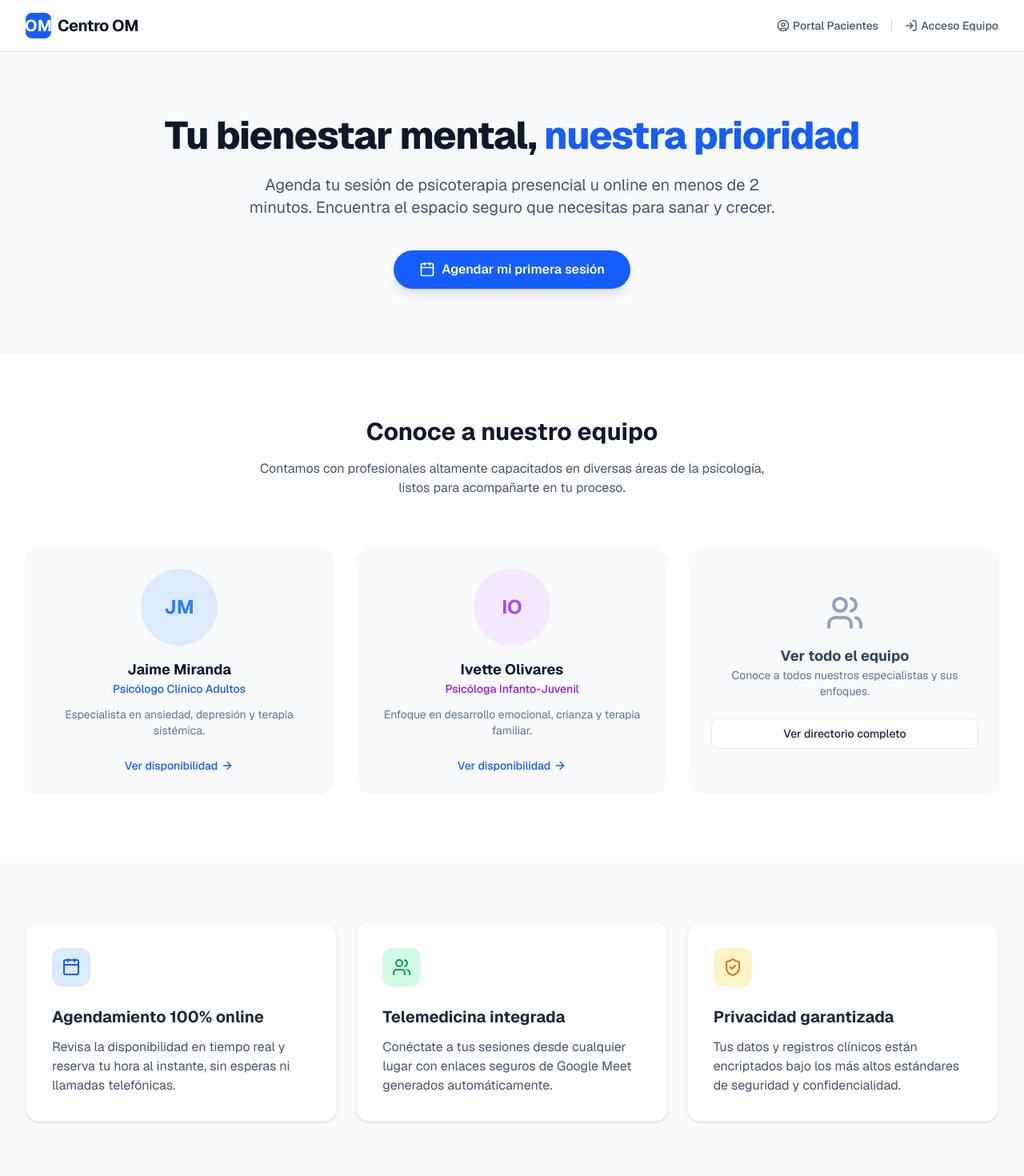
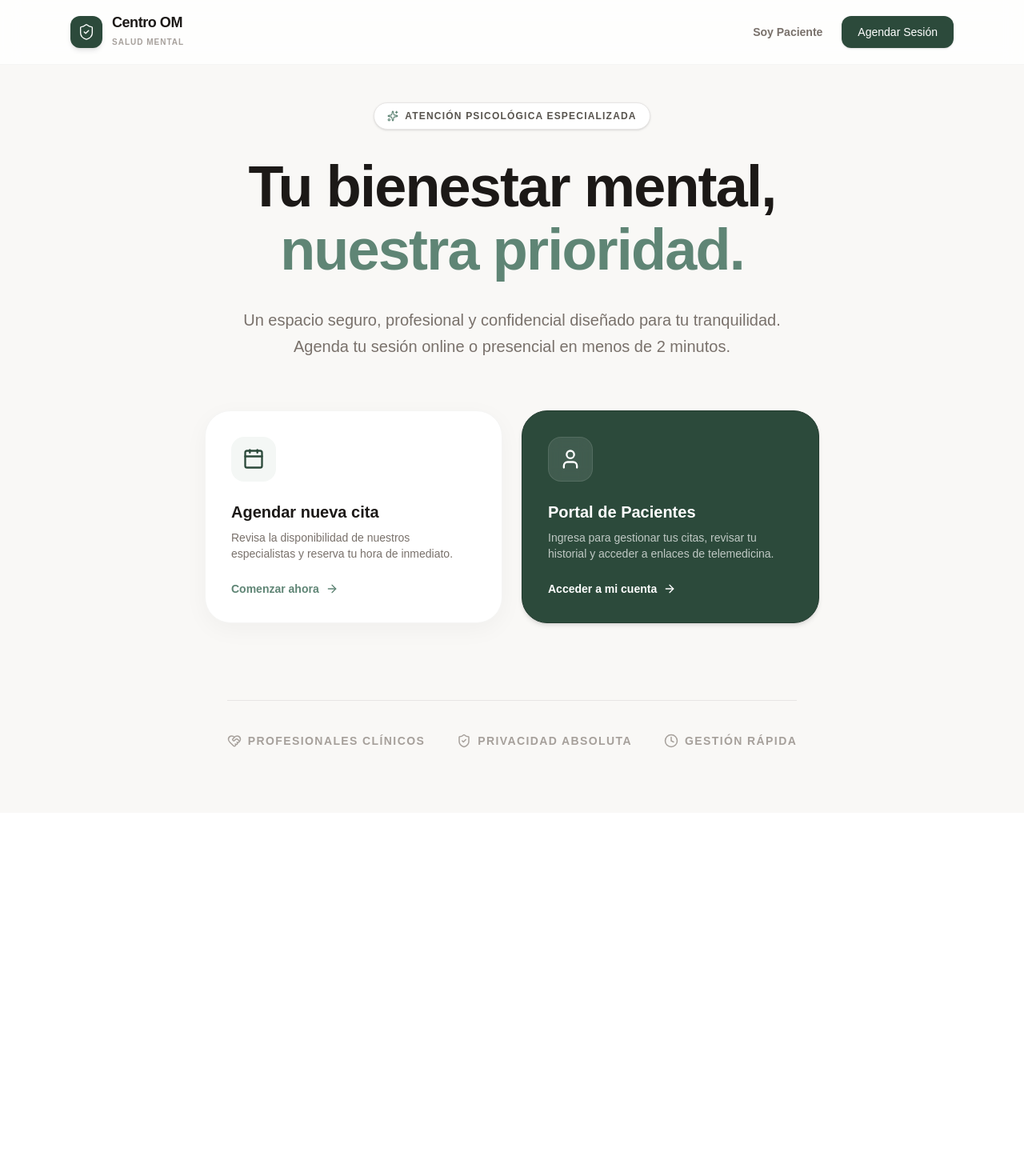
Before and after one commit to psjmirandac-art/sistema-clinico-om, a Next.js app: page / in a window 1280 px wide. Shown: the top 1470 px of the page at 80% size. After the commit the page ends 1016 px from the top, so only its background shows below. Built offline with nearby package versions, Linux system fonts and the light colour scheme.

Commit message:
feat: inyeccion de landing page premium y configuracion global de tipografia

```diff
--- a/app/layout.tsx
+++ b/app/layout.tsx
@@ -1,29 +1,29 @@
-import type { Metadata } from "next";
-import { Geist, Geist_Mono } from "next/font/google";
-import "./globals.css";
+import type { Metadata } from 'next';
+import { Plus_Jakarta_Sans } from 'next/font/google';
+import './globals.css';
 
-const geistSans = Geist({
-  variable: "--font-geist-sans",
-  subsets: ["latin"],
-});
-
-const geistMono = Geist_Mono({
-  variable: "--font-geist-mono",
-  subsets: ["latin"],
+// Fuente premium geométrica y legible, ideal para salud y finanzas
+const jakarta = Plus_Jakarta_Sans({
+  subsets: ['latin'],
+  variable: '--font-jakarta',
+  display: 'swap',
 });
 
 export const metadata: Metadata = {
-  title: "Create Next App",
-  description: "Generated by create next app",
+  title: 'Centro OM | Salud Mental Integral',
+  description: 'Sistema de agendamiento clínico y portal de pacientes.',
 };
 
-export default function RootLayout({ children }: LayoutProps<"/">) {
+export default function RootLayout({
+  children,
+}: {
+  children: React.ReactNode
+}) {
   return (
-    <html
-      lang="en"
-      className={`${geistSans.variable} ${geistMono.variable} h-full antialiased`}
-    >
-      <body className="min-h-full flex flex-col">{children}</body>
+    <html lang="es" className={`${jakarta.variable} font-sans scroll-smooth`}>
+      <body className="bg-[#F9F8F6] text-stone-800 antialiased selection:bg-[#E4ECE7] selection:text-[#2C4A3B]">
+        {children}
+      </body>
     </html>
   );
 }
--- a/app/page.tsx
+++ b/app/page.tsx
@@ -1,130 +1,131 @@
+'use client';
+
 import Link from 'next/link';
-import { Calendar, Users, ShieldCheck, ArrowRight, UserCircle, LogIn } from 'lucide-react';
+import { motion } from 'framer-motion';
+import { Calendar, User, ArrowRight, ShieldCheck, HeartHandshake, Clock, Sparkles } from 'lucide-react';
 
 export default function LandingPage() {
+  // Variantes de animación para efecto cascada
+  const containerVariants = {
+    hidden: { opacity: 0 },
+    show: {
+      opacity: 1,
+      transition: { staggerChildren: 0.15, delayChildren: 0.1 }
+    }
+  };
+
+  const itemVariants = {
+    hidden: { opacity: 0, y: 20 },
+    show: { opacity: 1, y: 0, transition: { type: "spring", stiffness: 300, damping: 24 } }
+  };
+
   return (
-    <div className="min-h-screen bg-slate-50 font-sans text-slate-800">
-      {/* NAVEGACIÓN SUPERIOR */}
-      <nav className="w-full bg-white border-b border-slate-200 sticky top-0 z-50">
-        <div className="max-w-7xl mx-auto px-4 sm:px-6 lg:px-8 h-16 flex items-center justify-between">
-          <div className="flex items-center gap-2">
-            <div className="w-8 h-8 bg-blue-600 rounded-lg flex items-center justify-center">
-              <span className="text-white font-bold text-xl">OM</span>
+    <div className="min-h-screen flex flex-col bg-[#F9F8F6] font-sans selection:bg-[#E4ECE7]">
+
+      {/* NAVBAR PREMIUM */}
+      <motion.nav
+        initial={{ y: -20, opacity: 0 }}
+        animate={{ y: 0, opacity: 1 }}
+        transition={{ duration: 0.5 }}
+        className="w-full fixed top-0 bg-white/80 backdrop-blur-md border-b border-stone-100 z-50"
+      >
+        <div className="max-w-6xl mx-auto px-6 h-20 flex items-center justify-between">
+          <div className="flex items-center gap-3">
+            <div className="h-10 w-10 bg-[#2C4A3B] text-white rounded-xl flex items-center justify-center shadow-md">
+              <ShieldCheck size={22} strokeWidth={1.5} />
             </div>
-            <span className="font-bold text-xl tracking-tight text-slate-900">Centro OM</span>
+            <div>
+              <h1 className="font-bold text-stone-900 text-lg leading-tight tracking-tight">Centro OM</h1>
+              <span className="text-[10px] font-semibold text-stone-400 uppercase tracking-widest">Salud Mental</span>
+            </div>
           </div>
 
-          <div className="flex items-center gap-4">
-            <Link href="/portal-pacientes" className="text-sm font-medium text-slate-600 hover:text-blue-600 flex items-center gap-1 transition-colors">
-              <UserCircle className="w-4 h-4" />
-              Portal Pacientes
+          <div className="hidden sm:flex items-center gap-6">
+            <Link href="/portal-pacientes" className="text-sm font-semibold text-stone-500 hover:text-stone-900 transition-colors">
+              Soy Paciente
             </Link>
-            <div className="w-px h-4 bg-slate-300"></div>
-            <Link href="/admin" className="text-sm font-medium text-slate-600 hover:text-blue-600 flex items-center gap-1 transition-colors">
-              <LogIn className="w-4 h-4" />
-              Acceso Equipo
+            <Link href="/agendar" className="bg-[#2C4A3B] text-white hover:bg-[#233b2f] transition-all px-5 py-2.5 rounded-xl font-medium text-sm shadow-sm">
+              Agendar Sesión
             </Link>
           </div>
         </div>
-      </nav>
+      </motion.nav>
 
-      {/* HERO SECTION (Bienvenida) */}
-      <section className="max-w-7xl mx-auto px-4 sm:px-6 lg:px-8 py-20 text-center">
-        <h1 className="text-5xl font-extrabold text-slate-900 mb-6 tracking-tight">
-          Tu bienestar mental, <span className="text-blue-600">nuestra prioridad</span>
-        </h1>
-        <p className="text-xl text-slate-600 mb-10 max-w-2xl mx-auto">
-          Agenda tu sesión de psicoterapia presencial u online en menos de 2 minutos.
-          Encuentra el espacio seguro que necesitas para sanar y crecer.
-        </p>
-        <div className="flex justify-center gap-4">
-          <Link href="/agendar" className="bg-blue-600 text-white px-8 py-3 rounded-full font-semibold hover:bg-blue-700 flex items-center gap-2 transition-all shadow-lg hover:shadow-blue-200">
-            <Calendar className="w-5 h-5" />
-            Agendar mi primera sesión
-          </Link>
-        </div>
-      </section>
+      {/* HERO SECTION */}
+      <main className="flex-1 flex flex-col items-center justify-center pt-32 pb-20 px-6">
+        <motion.div
+          variants={containerVariants}
+          initial="hidden"
+          animate="show"
+          className="max-w-4xl w-full text-center space-y-8"
+        >
+          {/* Badge Superior */}
+          <motion.div variants={itemVariants} className="flex justify-center">
+            <span className="bg-white border border-stone-200 text-stone-600 text-xs font-bold px-4 py-2 rounded-full uppercase tracking-widest shadow-sm flex items-center gap-2">
+              <Sparkles size={14} className="text-[#5F8575]" /> Atención Psicológica Especializada
+            </span>
+          </motion.div>
 
-      {/* SECCIÓN: CONOCE A NUESTROS TERAPEUTAS */}
-      <section className="bg-white py-20 border-t border-slate-100">
-        <div className="max-w-7xl mx-auto px-4 sm:px-6 lg:px-8">
-          <div className="text-center mb-16">
-            <h2 className="text-3xl font-bold text-slate-900 mb-4">Conoce a nuestro equipo</h2>
-            <p className="text-slate-600 max-w-2xl mx-auto">
-              Contamos con profesionales altamente capacitados en diversas áreas de la psicología, listos para acompañarte en tu proceso.
-            </p>
-          </div>
+          {/* Titular */}
+          <motion.h1 variants={itemVariants} className="text-5xl sm:text-6xl md:text-7xl font-bold text-stone-900 tracking-tight leading-[1.1]">
+            Tu bienestar mental, <br />
+            <span className="text-[#5F8575]">nuestra prioridad.</span>
+          </motion.h1>
 
-          <div className="grid grid-cols-1 md:grid-cols-3 gap-8">
-            <div className="bg-slate-50 rounded-2xl p-6 border border-slate-100 hover:shadow-lg transition-shadow text-center">
-              <div className="w-24 h-24 mx-auto bg-slate-300 rounded-full mb-4 overflow-hidden">
-                <div className="w-full h-full bg-blue-100 flex items-center justify-center text-blue-500 font-bold text-2xl">JM</div>
+          {/* Bajada */}
+          <motion.p variants={itemVariants} className="text-lg sm:text-xl text-stone-500 max-w-2xl mx-auto leading-relaxed">
+            Un espacio seguro, profesional y confidencial diseñado para tu tranquilidad. Agenda tu sesión online o presencial en menos de 2 minutos.
+          </motion.p>
+
+          {/* Tarjetas de Acción (Embudo) */}
+          <motion.div variants={itemVariants} className="grid grid-cols-1 md:grid-cols-2 gap-6 max-w-3xl mx-auto pt-8">
+
+            {/* Card Agendar */}
+            <Link href="/agendar" className="group text-left">
+              <div className="bg-white border border-stone-100 p-8 rounded-[2rem] shadow-[0_8px_30px_rgb(0,0,0,0.04)] hover:shadow-lg transition-all h-full relative overflow-hidden flex flex-col justify-between">
+                <div className="h-14 w-14 bg-[#F4F7F5] text-[#2C4A3B] rounded-2xl flex items-center justify-center mb-6 group-hover:scale-110 transition-transform">
+                  <Calendar size={28} />
+                </div>
+                <div>
+                  <h3 className="text-xl font-bold text-stone-900 mb-2">Agendar nueva cita</h3>
+                  <p className="text-sm text-stone-500 mb-6">Revisa la disponibilidad de nuestros especialistas y reserva tu hora de inmediato.</p>
+                </div>
+                <div className="flex items-center gap-2 text-[#5F8575] font-semibold text-sm group-hover:text-[#2C4A3B]">
+                  Comenzar ahora <ArrowRight size={16} className="group-hover:translate-x-1 transition-transform" />
+                </div>
               </div>
-              <h3 className="text-lg font-bold text-slate-900">Jaime Miranda</h3>
-              <p className="text-sm text-blue-600 font-medium mb-3">Psicólogo Clínico Adultos</p>
-              <p className="text-sm text-slate-500 mb-6">Especialista en ansiedad, depresión y terapia sistémica.</p>
-              <Link href="/agendar?profesional=jaime" className="text-blue-600 font-medium text-sm hover:underline flex items-center justify-center gap-1">
-                Ver disponibilidad <ArrowRight className="w-4 h-4" />
-              </Link>
-            </div>
+            </Link>
 
-            <div className="bg-slate-50 rounded-2xl p-6 border border-slate-100 hover:shadow-lg transition-shadow text-center">
-              <div className="w-24 h-24 mx-auto bg-slate-300 rounded-full mb-4 overflow-hidden">
-                <div className="w-full h-full bg-purple-100 flex items-center justify-center text-purple-500 font-bold text-2xl">IO</div>
+            {/* Card Portal */}
+            <Link href="/portal-pacientes" className="group text-left">
+              <div className="bg-[#2C4A3B] border border-[#233b2f] p-8 rounded-[2rem] shadow-md hover:shadow-xl transition-all h-full relative overflow-hidden flex flex-col justify-between text-white">
+                <div className="h-14 w-14 bg-white/10 text-white rounded-2xl flex items-center justify-center mb-6 group-hover:scale-110 transition-transform backdrop-blur-sm border border-white/10">
+                  <User size={28} />
+                </div>
+                <div>
+                  <h3 className="text-xl font-bold mb-2">Portal de Pacientes</h3>
+                  <p className="text-sm text-white/70 mb-6">Ingresa para gestionar tus citas, revisar tu historial y acceder a enlaces de telemedicina.</p>
+                </div>
+                <div className="flex items-center gap-2 text-white font-semibold text-sm group-hover:text-[#A7C4B5]">
+                  Acceder a mi cuenta <ArrowRight size={16} className="group-hover:translate-x-1 transition-transform" />
+                </div>
               </div>
-              <h3 className="text-lg font-bold text-slate-900">Ivette Olivares</h3>
-              <p className="text-sm text-purple-600 font-medium mb-3">Psicóloga Infanto-Juvenil</p>
-              <p className="text-sm text-slate-500 mb-6">Enfoque en desarrollo emocional, crianza y terapia familiar.</p>
-              <Link href="/agendar?profesional=ivette" className="text-blue-600 font-medium text-sm hover:underline flex items-center justify-center gap-1">
-                Ver disponibilidad <ArrowRight className="w-4 h-4" />
-              </Link>
-            </div>
+            </Link>
+          </motion.div>
+        </motion.div>
 
-            <div className="bg-slate-50 rounded-2xl p-6 border border-slate-100 hover:shadow-lg transition-shadow text-center flex flex-col justify-center border-dashed">
-              <Users className="w-12 h-12 text-slate-400 mx-auto mb-4" />
-              <h3 className="text-lg font-bold text-slate-700">Ver todo el equipo</h3>
-              <p className="text-sm text-slate-500 mb-6">Conoce a todos nuestros especialistas y sus enfoques.</p>
-              <button className="bg-white border border-slate-200 px-4 py-2 rounded-lg text-sm font-medium hover:bg-slate-50 transition-colors">
-                Ver directorio completo
-              </button>
-            </div>
-          </div>
-        </div>
-      </section>
-
-      {/* SECCIÓN DE VENTAJAS */}
-      <section className="max-w-7xl mx-auto px-4 sm:px-6 lg:px-8 py-20">
-        <div className="grid grid-cols-1 md:grid-cols-3 gap-6">
-          <div className="bg-white p-8 rounded-2xl shadow-sm border border-slate-100">
-            <div className="w-12 h-12 bg-blue-100 text-blue-600 rounded-xl flex items-center justify-center mb-6">
-              <Calendar className="w-6 h-6" />
-            </div>
-            <h3 className="text-xl font-bold mb-3">Agendamiento 100% online</h3>
-            <p className="text-slate-600">Revisa la disponibilidad en tiempo real y reserva tu hora al instante, sin esperas ni llamadas telefónicas.</p>
-          </div>
-
-          <div className="bg-white p-8 rounded-2xl shadow-sm border border-slate-100">
-            <div className="w-12 h-12 bg-emerald-100 text-emerald-600 rounded-xl flex items-center justify-center mb-6">
-              <Users className="w-6 h-6" />
-            </div>
-            <h3 className="text-xl font-bold mb-3">Telemedicina integrada</h3>
-            <p className="text-slate-600">Conéctate a tus sesiones desde cualquier lugar con enlaces seguros de Google Meet generados automáticamente.</p>
-          </div>
-
-          <div className="bg-white p-8 rounded-2xl shadow-sm border border-slate-100">
-            <div className="w-12 h-12 bg-amber-100 text-amber-600 rounded-xl flex items-center justify-center mb-6">
-              <ShieldCheck className="w-6 h-6" />
-            </div>
-            <h3 className="text-xl font-bold mb-3">Privacidad garantizada</h3>
-            <p className="text-slate-600">Tus datos y registros clínicos están encriptados bajo los más altos estándares de seguridad y confidencialidad.</p>
-          </div>
-        </div>
-      </section>
-
-      {/* FOOTER BÁSICO */}
-      <footer className="bg-slate-900 text-slate-400 py-8 text-center text-sm">
-        <p>© 2026 Centro Clínico OM. Todos los derechos reservados.</p>
-      </footer>
+        {/* Banderas de Confianza */}
+        <motion.div
+          initial={{ opacity: 0 }}
+          animate={{ opacity: 1 }}
+          transition={{ delay: 0.8, duration: 1 }}
+          className="mt-24 border-t border-stone-200 pt-10 flex flex-wrap justify-center gap-10 text-stone-400"
+        >
+          <div className="flex items-center gap-2 text-sm font-semibold uppercase tracking-widest"><HeartHandshake size={18} /> Profesionales Clínicos</div>
+          <div className="flex items-center gap-2 text-sm font-semibold uppercase tracking-widest"><ShieldCheck size={18} /> Privacidad Absoluta</div>
+          <div className="flex items-center gap-2 text-sm font-semibold uppercase tracking-widest"><Clock size={18} /> Gestión Rápida</div>
+        </motion.div>
+      </main>
     </div>
   );
 }
```
